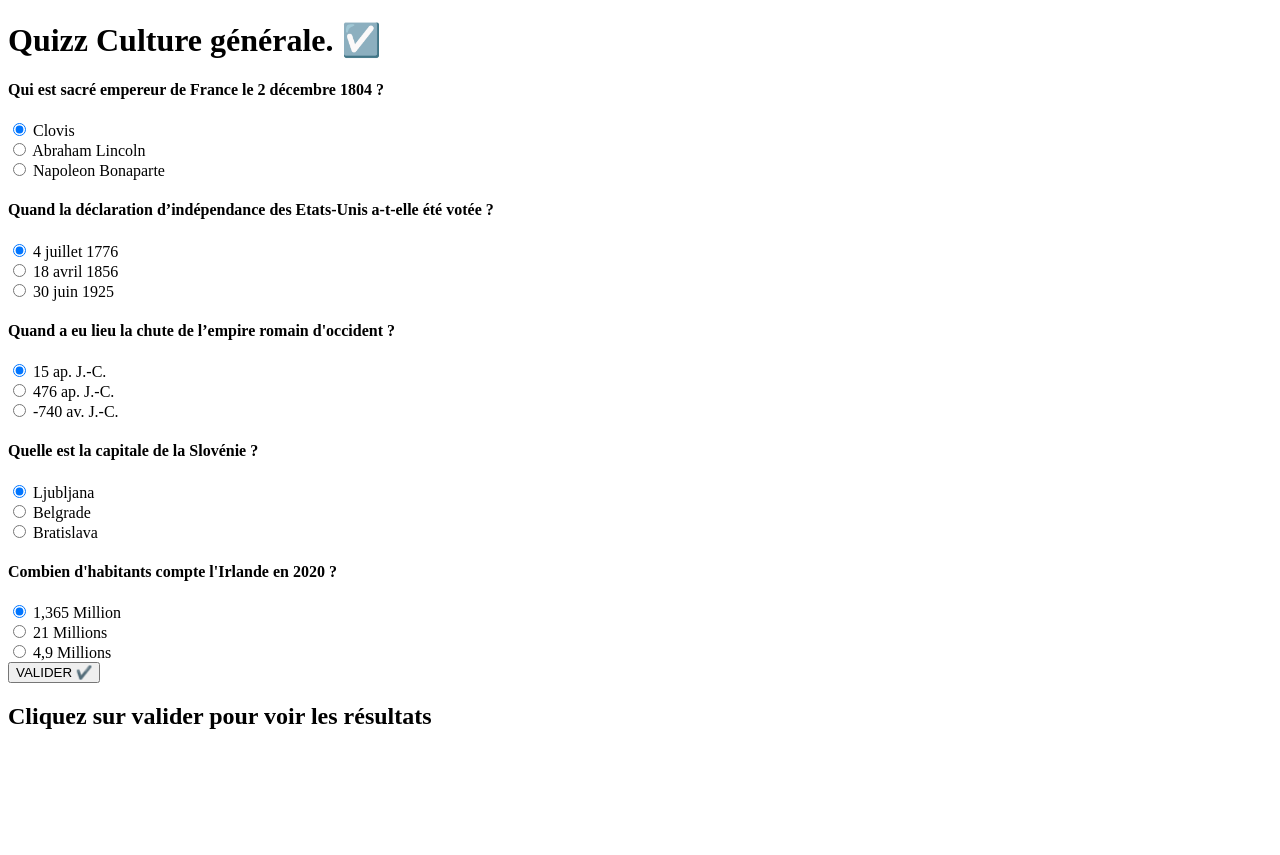
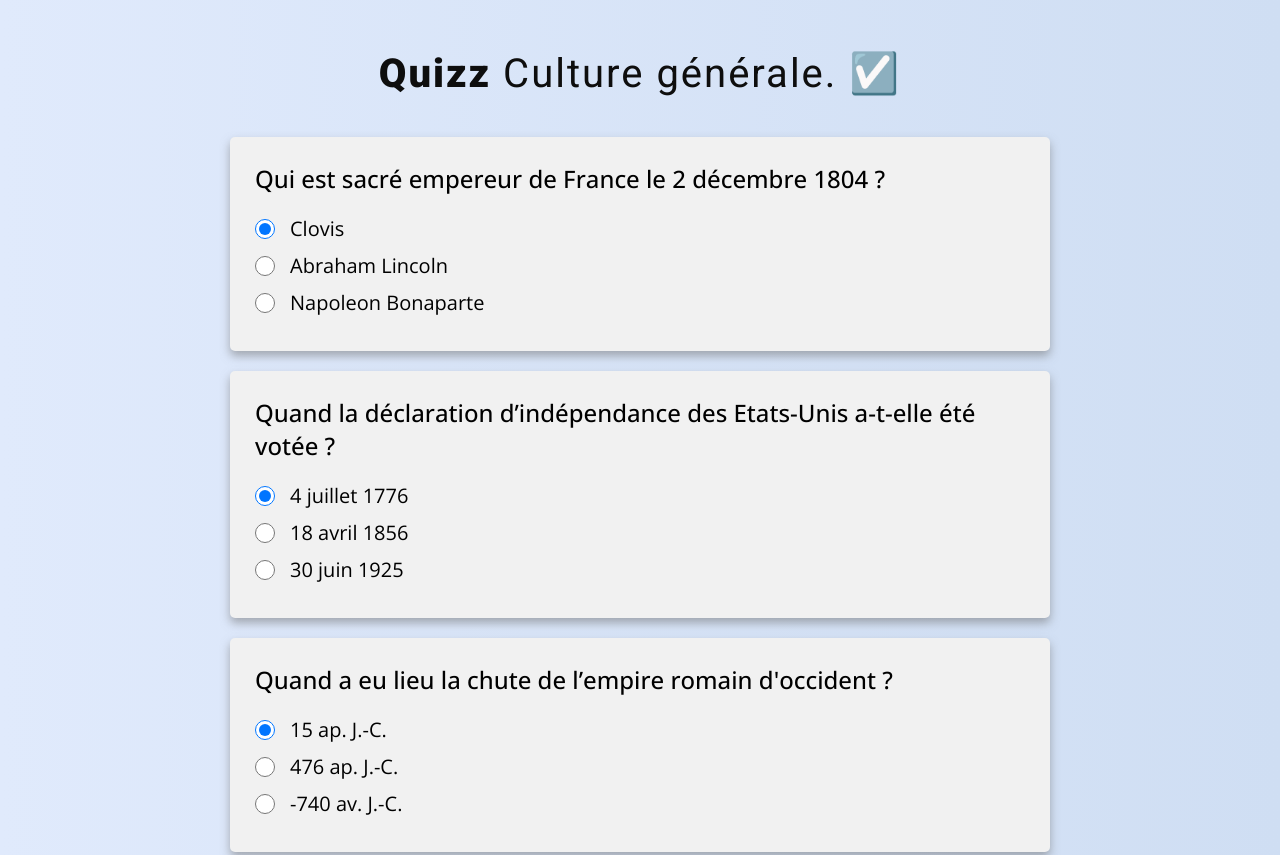
Before and after one commit to augustin-mbarga/quizz-js, a plain HTML site: page index.html in a window 1280 px wide. Shown: the top 855 px of the page. Before the commit the page ends 800 px from the top, so only its background shows below. Drawn offline with nearby package versions, Linux system fonts and the light colour scheme.

Commit message:
CSS style done.

```diff
--- a/index.html
+++ b/index.html
@@ -5,6 +5,15 @@
     <meta http-equiv="X-UA-Compatible" content="IE=edge" />
     <meta name="viewport" content="width=device-width, initial-scale=1.0" />
     <title>Quizz JS</title>
+    <!-- CSS's file link -->
+    <link rel="stylesheet" href="style.css" />
+    <!-- Fonts link -->
+    <link rel="preconnect" href="https://fonts.googleapis.com" />
+    <link rel="preconnect" href="https://fonts.gstatic.com" crossorigin />
+    <link
+      href="https://fonts.googleapis.com/css2?family=Open+Sans:wght@300;400;500;600;700;800&family=Roboto:wght@100;300;400;500;700;900&display=swap"
+      rel="stylesheet"
+    />
   </head>
   <body>
     <header class="header">
@@ -14,7 +23,6 @@
       <form class="quiz-form">
         <div class="question-block">
           <h4>Qui est sacré empereur de France le 2 décembre 1804 ?</h4>
-
           <div>
             <input type="radio" id="Clovis" name="q1" value="a" checked />
             <label for="Clovis">Clovis</label>
--- /dev/null
+++ b/style.css
@@ -0,0 +1,114 @@
+*,
+::before,
+::after {
+    box-sizing: border-box;
+    margin: 0;
+    padding: 0;
+}
+
+body {
+    min-height: 100vh;
+    font-family: Open sans, sans-serif;
+    background: linear-gradient(to right, #e0eafc, #cfdef3);
+    padding: clamp(20px, 5vw, 50px) 20px 10px;
+}
+
+h1 {
+    font-family: Roboto, sans-serif;
+    font-size: 40px;
+    margin-bottom: 40px;
+    font-weight: 400;
+    letter-spacing: 2px;
+    text-align: center;
+    color: #0e0e0e;
+}
+h1 span {
+    font-weight: 800;
+}
+
+.global-container {
+    max-width: 820px;
+    margin: 0 auto;
+}
+.question-block {
+    padding: 25px;
+    margin: 20px 0;
+    border-radius: 5px;
+    background: #f1f1f1;
+    box-shadow: 0 5px 10px rgba(104,104,104,0.5);
+}
+.question-block h4 {
+    font-size: 24px;
+    font-weight: 500;
+    margin-bottom: 20px;
+}
+.question-block > div {
+    margin: 10px 0;
+    display: flex;
+    align-items: center;
+}
+
+.question-block label, .question-block input[type="radio"]{
+    cursor: pointer;
+}
+
+.question-block label {
+    font-size: 20px;
+}
+
+.question-block input[type="radio"]{
+    width: 20px;
+    height: 20px;
+    margin-right: 15px;
+}
+
+form button {
+    display: block;
+    margin: 20px auto;
+    border-radius: 5px;
+    background: #fff;
+    min-width: 200px;
+    padding: 15px 5px;
+    font-size: 20px;
+    cursor: pointer;
+    border: none;
+    box-shadow: 0 3px 5px rgba(0,0,0,0.2);
+}
+form button:hover {
+    background: #fafafa;
+}
+
+.results {
+    padding: 20px;
+    margin: 10px 0px 70px;
+    border-radius: 5px;
+    box-shadow: 0 5px 7px rgba(0,0,0,0.2);
+    background: #fff;
+}
+.results h2 {
+    font-size: 22px;
+    font-family: Roboto, sans-serif;
+    font-weight: 400;
+}
+.results h2 span {
+    font-weight: 700;
+}
+.results h2, .help {
+    text-align: center;
+}
+.help, .mark {
+    display: none;
+    margin-top: 20px;
+}
+.help {
+    font-size: 20px;
+}
+.mark {
+    font-family: Roboto, sans-serif;
+    font-weight: 400;
+    font-size: 25px;
+    text-align: center;
+}
+.mark span {
+    font-weight: 700;
+}
```
